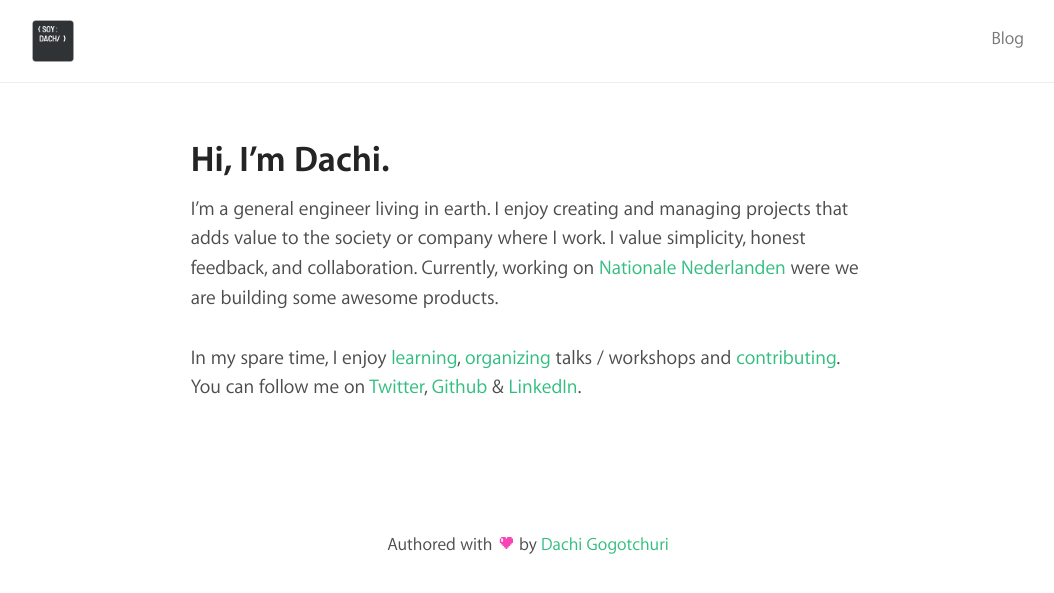
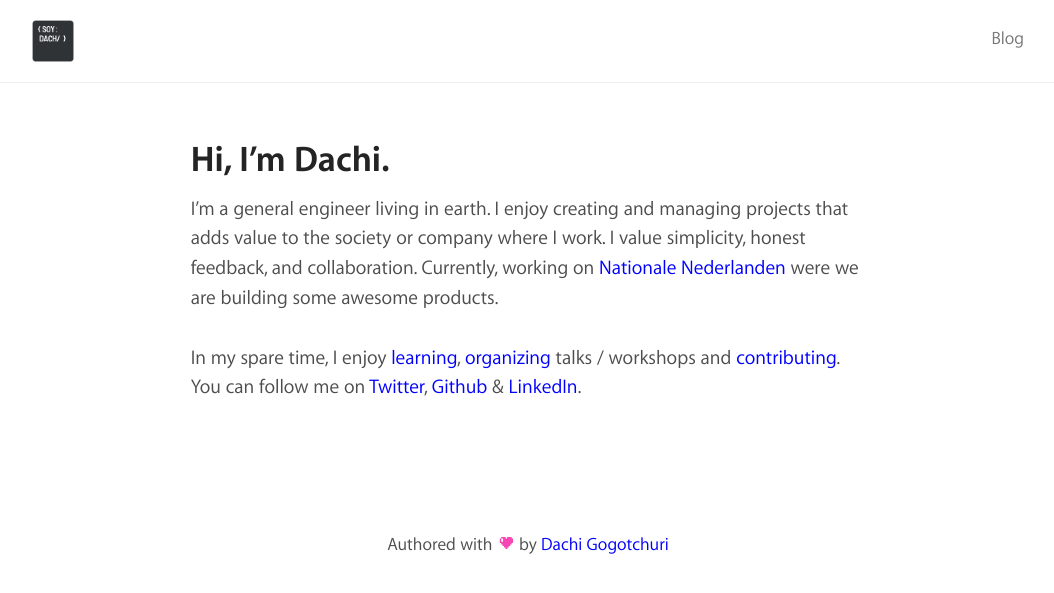
Before and after one commit to dachibox/dachibox.github.io, a Jekyll site: the page built from index.md, in a window 1280 px wide. Shown: the top 593 px of the page, without its empty margins (112-1166 px from the left). Built offline with Jekyll 4.4.1, drawn with Linux system fonts in a browser that asks for light colours; nearby versions of some CDN libraries; a style sheet for code colours, icons or effects is not loaded.

Commit message:
Change p a color

```diff
--- a/assets/stylesheets/_settings.scss
+++ b/assets/stylesheets/_settings.scss
@@ -14,7 +14,7 @@ $text-primary:    #242424;
 $text-secondary:  #777;
 $borders:         #EEE;
 $code-background: #F8F8F8;
-$green-theme:     #32BE80;
+$green-theme:     #0000FF;
 $heart:           #F746B4;
 $primary-color: #eb4242;
 $white:         #fff;
```
